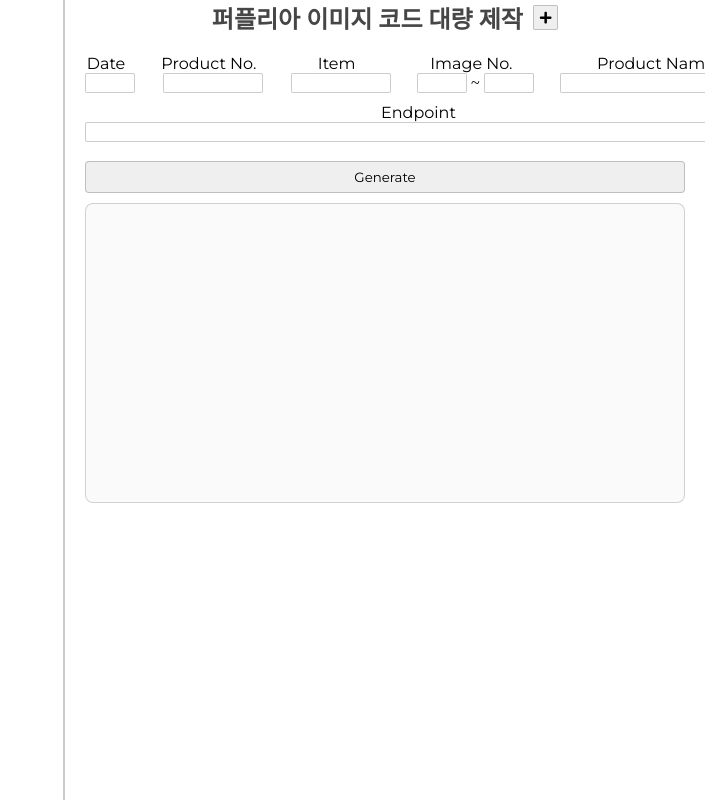
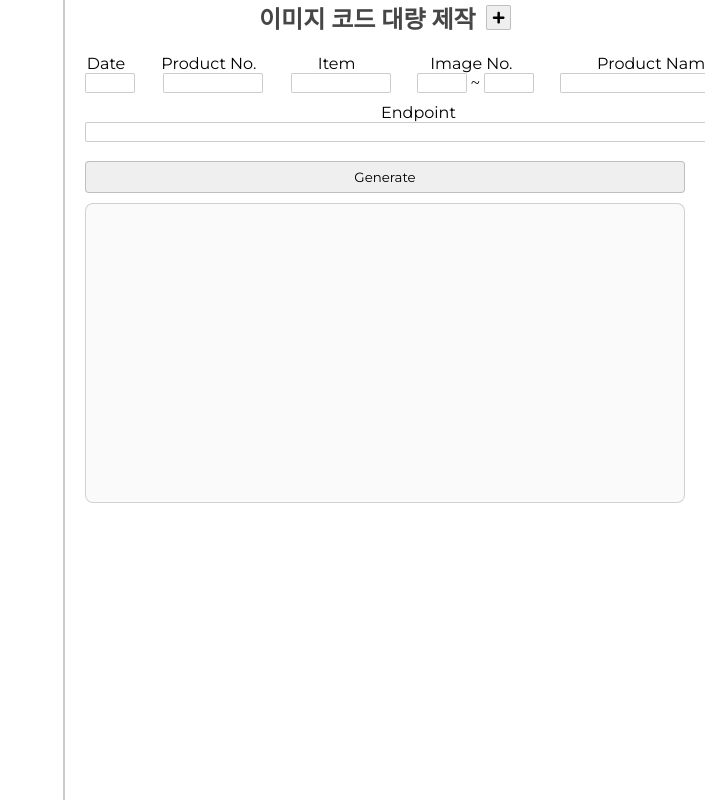
Before and after one commit to vtisbierek/design-utilities, a Next.js app: page / in a window 1280 px wide. Shown: the top 800 px of the page, without its empty margins (575-1280 px from the left). Built offline with nearby package versions, Linux system fonts and the light colour scheme.

Commit message:
changing title to image generator

```diff
--- a/src/components/ImageGenerator.tsx
+++ b/src/components/ImageGenerator.tsx
@@ -193,7 +193,7 @@ export default function ImageGenerator(){
     return (
         <div className={styles.container}>
             <div className={styles.header}>
-                <h1 className={styles.title}>퍼플리아 이미지 코드 대량 제작</h1>
+                <h1 className={styles.title}>이미지 코드 대량 제작</h1>
                 <button onClick={addWork}><FaPlus /></button>
             </div>
             <form className={styles.form} onSubmit={generateCode}>
```
